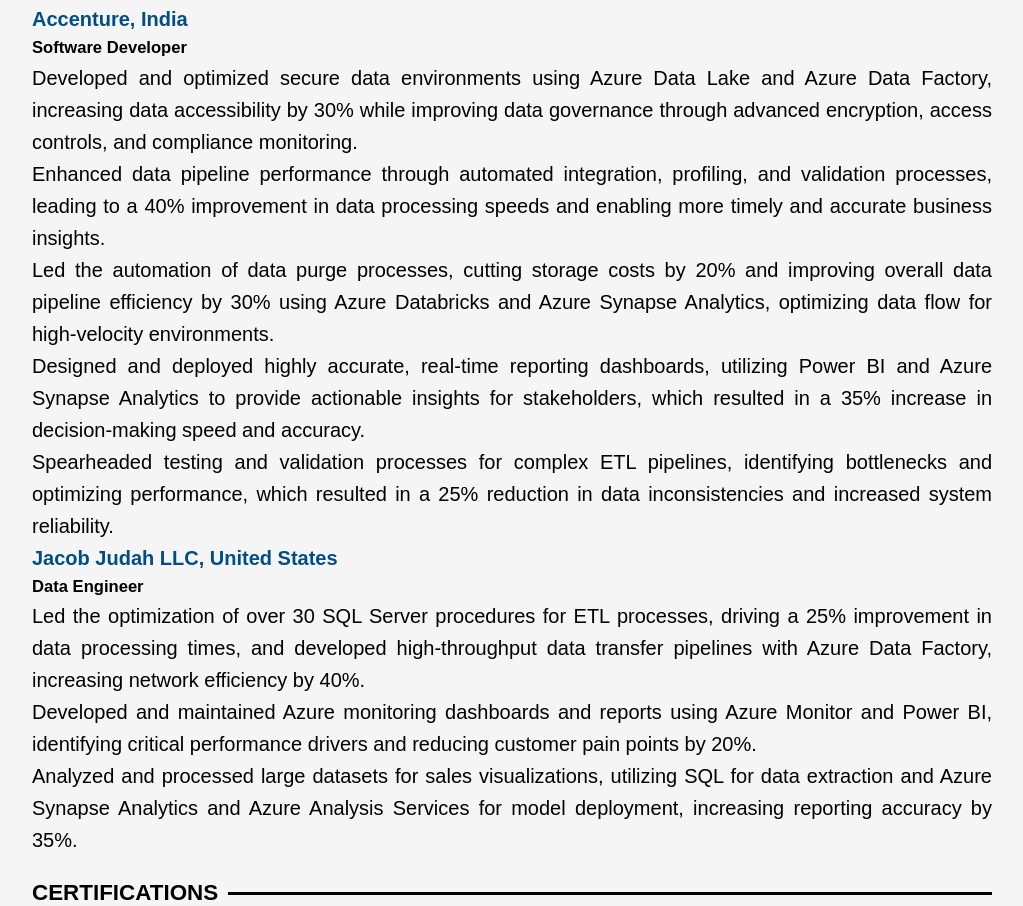
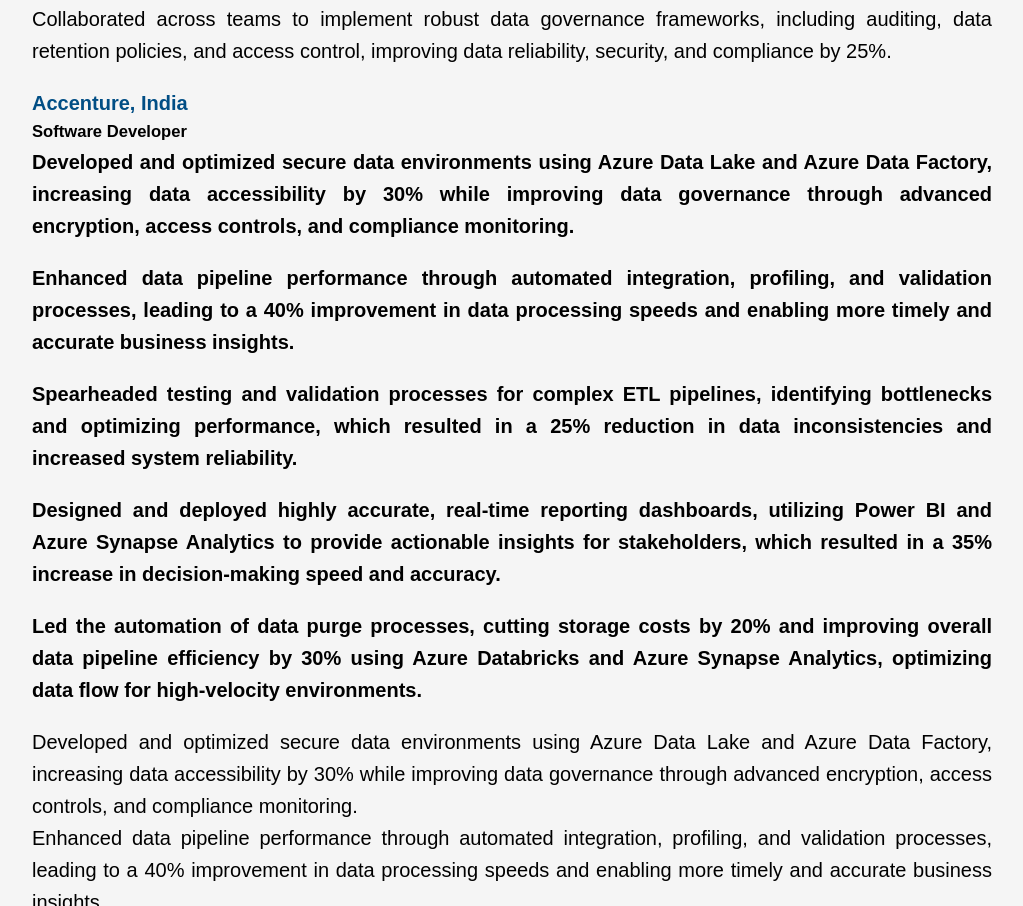
Before and after one commit to John-Maddela/JohnSuryaTejaMaddela_Portfolio.io, a website: page index.html in a window 1280 px wide. Shown: the part 2483-3389 px from the top of the page, without its empty margins (128-1151 px from the left). Drawn offline with nearby package versions, Linux system fonts and the light colour scheme.

Commit message:
Update index.html

```diff
--- a/index.html
+++ b/index.html
@@ -143,7 +143,13 @@
                             <li>
                                 <div class="education-item">
                                     <h4 style="color: rgb(1, 78, 133); ">Master of Science and Management, Data Analytics <span class="completion-date"></span></h4>
-                                    <p>Indiana Wesleyan University, Florence, KY, United States</p>
+                                    <p>Indiana Wesleyan University, United States</p>
+                                </div>
+                            </li>
+                          <li>
+                                <div class="education-item">
+                                    <h4 style="color: rgb(1, 78, 133); ">Bachelor of Technology, Electronics and Communication Engineering <span class="completion-date"></span></h4>
+                                    <p>Gokaraju Rangaraju Institute of Engineering and Technolgy, India</p>
                                 </div>
                             </li>
                         </ul>
@@ -221,7 +227,7 @@
             <div class="education">
               <div class="education-item">
                 <h4 style="color: rgb(1, 78, 133);" >Jacob Judah LLC, United States </h4>
-                <h5>Senior Data Engineer <span class="completion-date">)</span></h5>
+                <h5>Senior Data Engineer <span class="completion-date"></span></h5>
                 <ul>
                   <li>Engineered scalable ETL pipelines using Azure Data Factory to automate the ingestion of data from SQL Server, APIs, and streaming platforms, resulting in a 40% reduction in processing time and enhancing system reliability.</li>
                   <li>Designed and optimized complex data models in Azure Synapse Analytics and Azure Databricks, improving data processing efficiency by 30% and driving faster, more accurate insights for data scientists and business teams.</li>
@@ -237,6 +243,51 @@
                 <h4 style="color: rgb(1, 78, 133);">Accenture, India</h4>
                 <h5>Software Developer<span class="completion-date"></span></h5>
                 <ul>
+                  <li>
+                            <div class="education">
+                                <div class="education-item">
+                                  <div class="hovering">
+                                    <h4>Developed and optimized secure data environments using Azure Data Lake and Azure Data Factory, increasing data accessibility by 30% while improving data governance through advanced encryption, access controls, and compliance monitoring. <span class="completion-date"></span></h4></a>
+                                </div>
+                              </div>
+                            </div>
+                        </li>
+                  <li>
+                            <div class="education">
+                                <div class="education-item">
+                                  <div class="hovering">
+                                    <h4>Enhanced data pipeline performance through automated integration, profiling, and validation processes, leading to a 40% improvement in data processing speeds and enabling more timely and accurate business insights.<span class="completion-date"></span></h4></a>
+                                </div>
+                              </div>
+                            </div>
+                        </li>
+                  <li>
+                            <div class="education">
+                                <div class="education-item">
+                                  <div class="hovering">
+                                    <h4>Spearheaded testing and validation processes for complex ETL pipelines, identifying bottlenecks and optimizing performance, which resulted in a 25% reduction in data inconsistencies and increased system reliability.<span class="completion-date"></span></h4></a>
+                                </div>
+                              </div>
+                            </div>
+                        </li>
+                  <li>
+                            <div class="education">
+                                <div class="education-item">
+                                  <div class="hovering">
+                                    <h4>Designed and deployed highly accurate, real-time reporting dashboards, utilizing Power BI and Azure Synapse Analytics to provide actionable insights for stakeholders, which resulted in a 35% increase in decision-making speed and accuracy.<span class="completion-date"></span></h4></a>
+                                </div>
+                              </div>
+                            </div>
+                        </li>
+                  <li>
+                            <div class="education">
+                                <div class="education-item">
+                                  <div class="hovering">
+                                    <h4>Led the automation of data purge processes, cutting storage costs by 20% and improving overall data pipeline efficiency by 30% using Azure Databricks and Azure Synapse Analytics, optimizing data flow for high-velocity environments.<span class="completion-date"></span></h4></a>
+                                </div>
+                              </div>
+                            </div>
+                        </li>
                   <li>Developed and optimized secure data environments using Azure Data Lake and Azure Data Factory, increasing data accessibility by 30% while improving data governance through advanced encryption, access controls, and compliance monitoring.</li>
                   <li>Enhanced data pipeline performance through automated integration, profiling, and validation processes, leading to a 40% improvement in data processing speeds and enabling more timely and accurate business insights.</li>
                   <li>Led the automation of data purge processes, cutting storage costs by 20% and improving overall data pipeline efficiency by 30% using Azure Databricks and Azure Synapse Analytics, optimizing data flow for high-velocity environments.</li>
```
